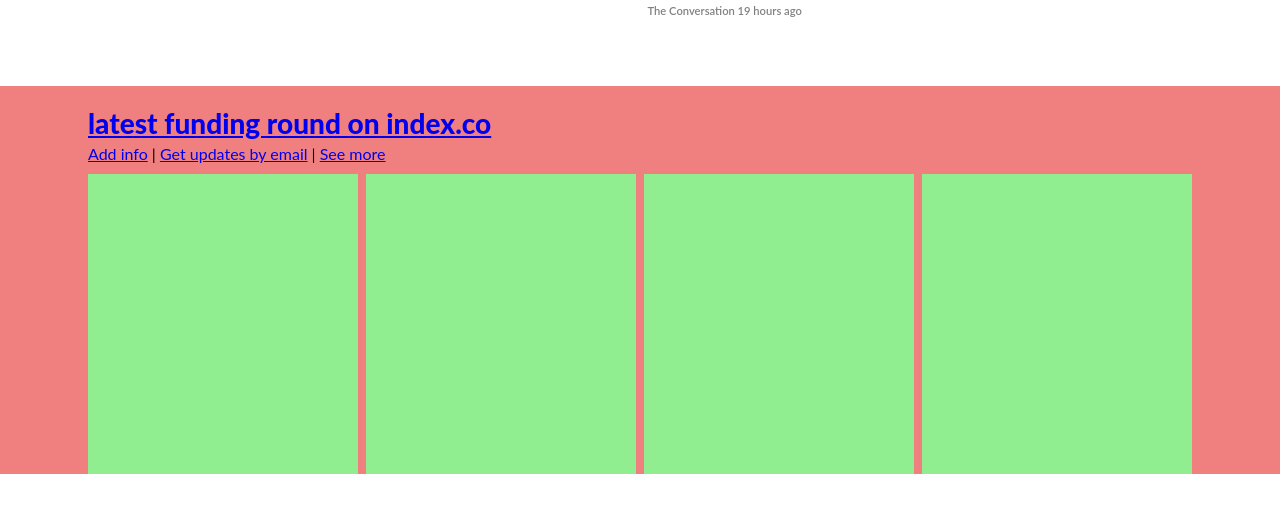
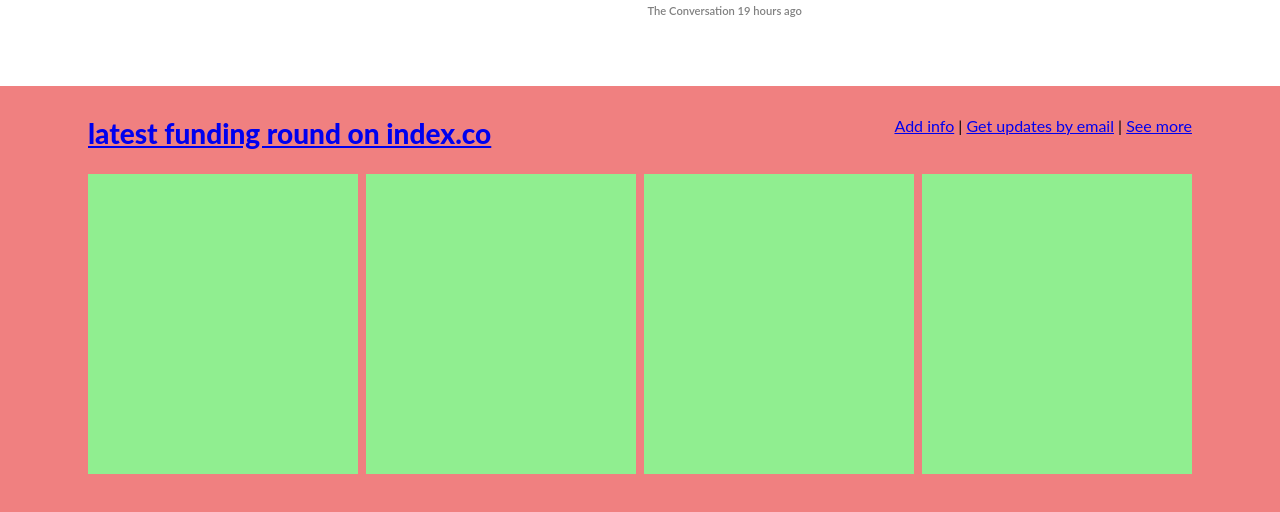
Before and after one commit to menyagah/the-nextweb-clone, a website: page index.html in a window 1280 px wide. Shown: the part 1220-1732 px from the top of the page. Before the commit the page ends 1694 px from the top, so only its background shows below. Drawn offline with nearby package versions, Linux system fonts and the light colour scheme; files that its build step writes are made by us from their sources.

Commit message:
Add section height and background color

```diff
--- a/sass/pages/_home.scss
+++ b/sass/pages/_home.scss
@@ -68,3 +68,14 @@
     }
 
 }
+
+.section-latestfund {
+  height: 700px;
+
+  &__container {
+    display: flex;
+    justify-content: space-between;
+    align-items: center;
+}
+
+}
```
